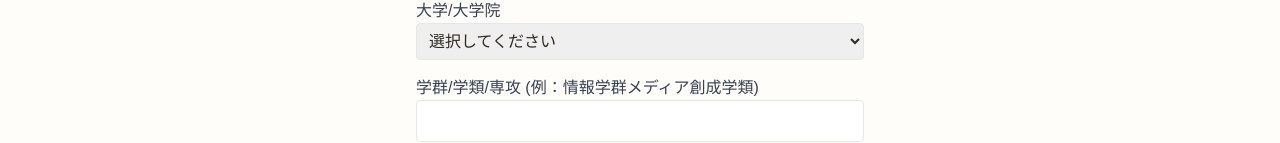
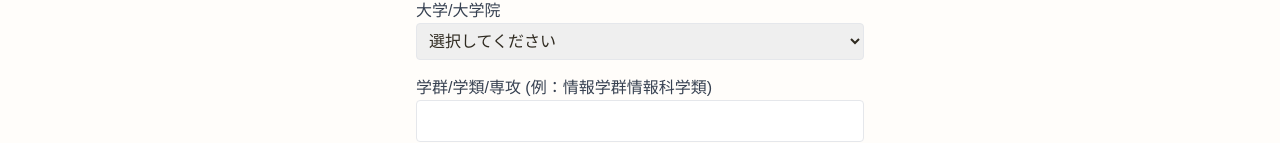
Before and after one commit to Shimon-Kuwahara/TsukuKatsu_enPit, a Next.js app in the folder frontend-user/: page /sign_up in a window 1280 px wide. Shown: the part 673-816 px from the top of the page. Built offline with nearby package versions, Linux system fonts and the light colour scheme.

Commit message:
refactor: スマホで見切れるから例を短くする

```diff
--- a/frontend-user/src/app/(authenticated)/sign_up/page.tsx
+++ b/frontend-user/src/app/(authenticated)/sign_up/page.tsx
@@ -262,7 +262,7 @@ const Signup = () => {
         </div>
 
         <div className="mb-4">
-          <label className="block text-gray-700">学群/学類/専攻 (例：情報学群メディア創成学類)</label>
+          <label className="block text-gray-700">学群/学類/専攻 (例：情報学群情報科学類)</label>
           <input
             type="text"
             {...register("department", {
```
